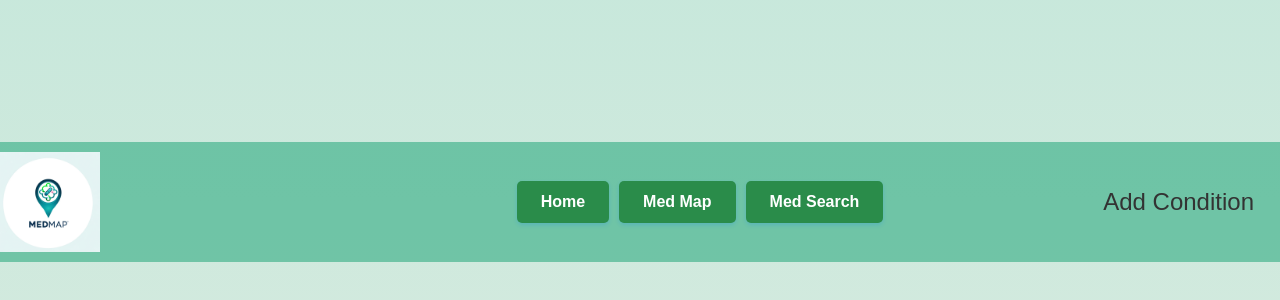
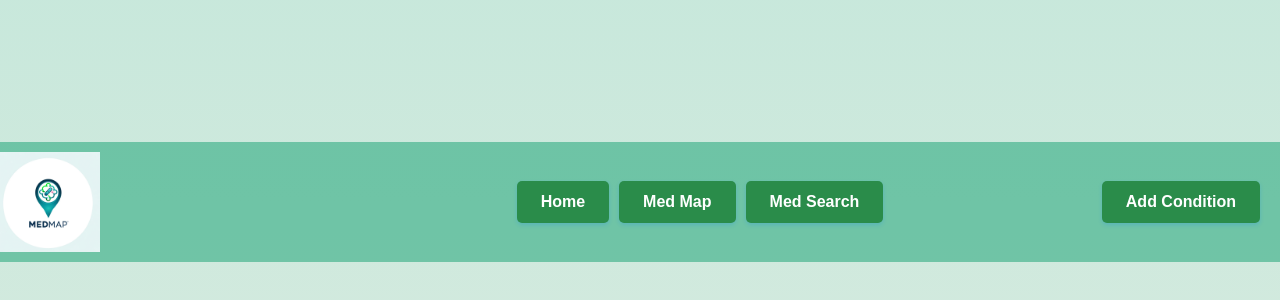
Before and after one commit to evanfungg/medmap, a Next.js app: page /med-map in a window 1280 px wide. Shown: the part 198-498 px from the top of the page. Built offline with nearby package versions, Linux system fonts and the light colour scheme; no server answers; the database is empty.

Commit message:
More styles

```diff
--- a/app/med-map/page.js
+++ b/app/med-map/page.js
@@ -65,12 +65,12 @@ export default function Home() {
       )}
       <div>
         <div className="popup">
-          <button onClick={openPopup}>Add Condition</button>
+          <button className = "add-button" onClick={openPopup}>Add Condition</button>
           {showPopup && (
         <div className="popup-backdrop" onClick={closePopup}>
           <div className="popup-box" onClick={e => e.stopPropagation()}>
             <div className="popup-header">
-              <h2>Select a condition</h2>
+              <h4>Select A Condition</h4>
               <button className="popup-close" onClick={closePopup}>&times;</button>
             </div>
             <AddForm />
--- a/app/med-map/styles.css
+++ b/app/med-map/styles.css
@@ -91,7 +91,7 @@
   .popup-header {
     font-size: 24px;
     color: #333;
-    margin-bottom: 20px;
+    margin-bottom: 10px;
     display: flex;
     justify-content: space-between;
     align-items: center;
@@ -133,3 +133,26 @@
   .popup-form button:hover {
     background-color: #249c3b;
   }
+
+
+  .add-button {
+    background-color: #2a8c4a;
+    color: white;
+    padding: 12px 24px;
+    font-size: 16px;
+    font-weight: 600;
+    text-decoration: none;
+    border: none;
+    border-radius: 5px;
+    box-shadow: 0 2px 4px 0 rgba(0, 123, 255, 0.2);
+    transition: background-color 0.3s, box-shadow 0.3s;
+    cursor: pointer;
+    outline: none;
+    flex: none;
+    text-align: center;
+
+  }
+
+  .add-button:hover {
+    background-color: #1cb719d4;
+}
```
Also changed, not shown: app/med-search/style.css (+13 -5 lines).
